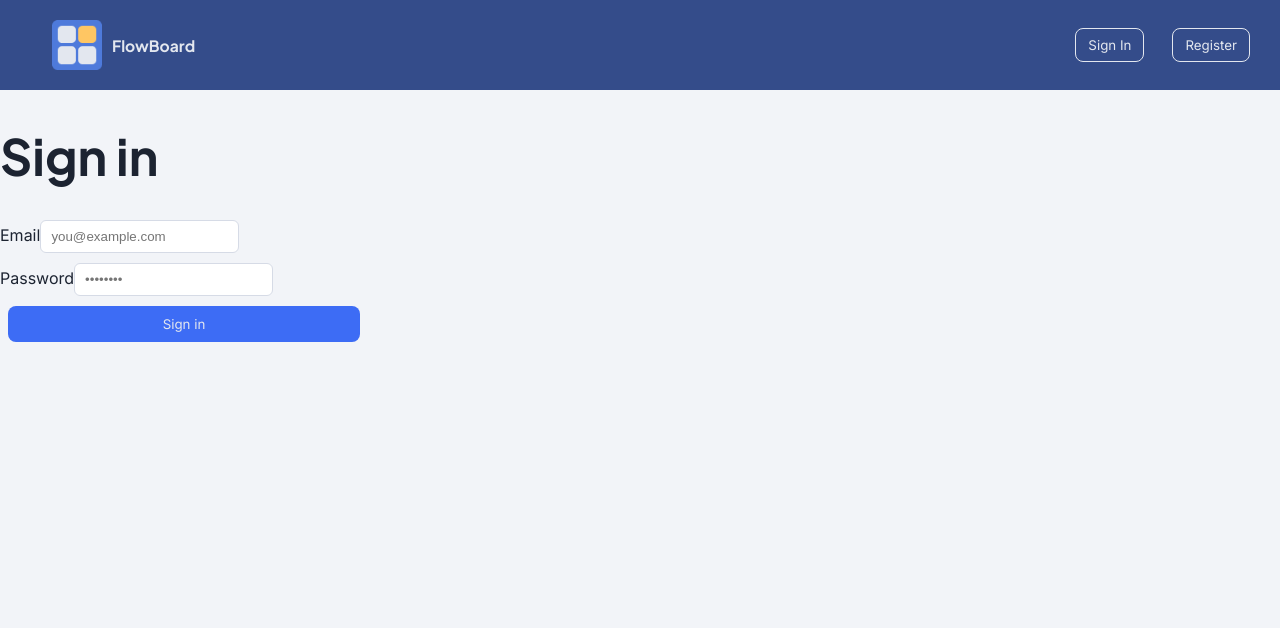
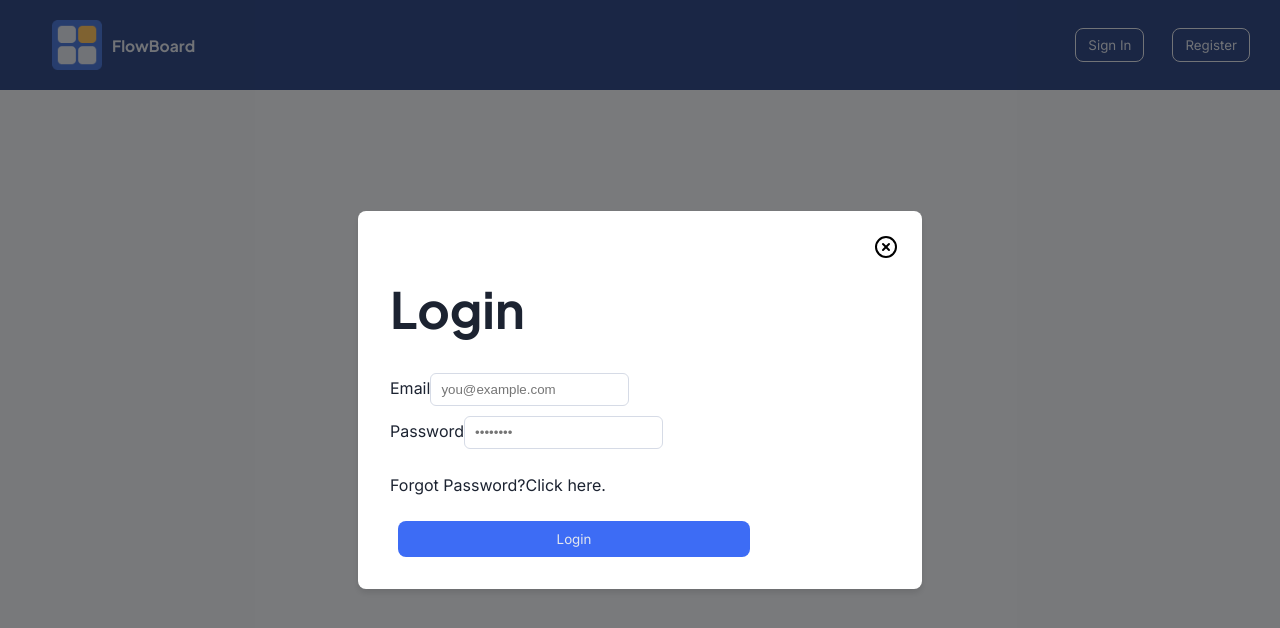
Before and after one commit to notEmmi/FlowBoard, a React (Vite) app in the folder frontend/: page /login in a window 1280 px wide. Both pictures are taken after a click on the button "Sign In". Shown: the top 628 px of the page. Built offline with nearby package versions, Linux system fonts and the light colour scheme; no server answers.

Commit message:
feat: implement modal component for login and registration forms

```diff
--- /dev/null
+++ b/frontend/src/components/Modal.css
@@ -0,0 +1,46 @@
+.modal-overlay {
+	position: fixed;
+	top: 0;
+	left: 0;
+	right: 0;
+	bottom: 0;
+	background-color: rgba(0, 0, 0, 0.5);
+	display: flex;
+	justify-content: center;
+	align-items: center;
+	z-index: 1000;
+}
+
+.modal-overlay.hidden {
+	display: none;
+}
+
+.modal-content {
+	background: white;
+	border-radius: 8px;
+	padding: 2rem;
+	max-width: 500px;
+	width: 90%;
+	max-height: 90vh;
+	overflow-y: auto;
+	position: relative;
+	box-shadow: 0 4px 6px rgba(0, 0, 0, 0.1);
+}
+
+.modal-close {
+	position: absolute;
+	top: 1rem;
+	right: 1rem;
+	cursor: pointer;
+	background: none;
+	border: none;
+	padding: 0.5rem;
+	display: flex;
+	align-items: center;
+	justify-content: center;
+	transition: opacity 0.2s;
+}
+
+.modal-close:hover {
+	opacity: 0.7;
+}
--- /dev/null
+++ b/frontend/src/components/Modal.jsx
@@ -0,0 +1,17 @@
+import { CircleX } from 'lucide-react';
+import './Modal.css';
+
+export default function Modal({ children, isOpen, onClose }) {
+	if (!isOpen) return null;
+
+	return (
+		<div className="modal-overlay" onClick={onClose}>
+			<div className="modal-content" onClick={(e) => e.stopPropagation()}>
+				<button onClick={onClose} className="modal-close">
+					<CircleX size={24} />
+				</button>
+				{children}
+			</div>
+		</div>
+	);
+}
--- a/frontend/src/components/TopNav.jsx
+++ b/frontend/src/components/TopNav.jsx
@@ -1,12 +1,19 @@
 import { useNavigate } from 'react-router-dom';
 import './TopNav.css'
 import FlowBoardIcon from '../assets/flowboard-icon.png'
+import Login from '../pages/Login';
+import Registration from '../pages/Registration';
+import { LogIn } from 'lucide-react';
+import { useState } from 'react';
 
 
 
 export default function TopNav() {
-		const navigate = useNavigate();
-		return(
+	const [isLoginOpen, setIsLoginOpen] = useState(false);
+	const [isRegistrationOpen, setIsRegistrationOpen] = useState(false);
+	const navigate = useNavigate();
+	return(
+		<>
 			<div className="top-nav-container">
 				<div className="top-logo">
 					<button onClick={() => navigate('/')} className='btn-link'>
@@ -15,9 +22,12 @@ export default function TopNav() {
 					</button>
 				</div>
 				<div className="top-nav">
-					<button onClick={() => navigate('/login')} className='btn-ghost'>Sign In</button>
-					<button onClick={() => navigate('/register')} className='btn-ghost'>Register</button>
+					<button onClick={() => setIsLoginOpen(true)} className='btn-ghost'>Sign In</button>
+					<button onClick={() => setIsRegistrationOpen(true)} className='btn-ghost'>Register</button>
 				</div>
 			</div>
-		);
+			<Login isOpen={isLoginOpen} closeModal={setIsLoginOpen}/>
+			<Registration isOpen={isRegistrationOpen} closeModal={setIsRegistrationOpen}/>
+		</>
+	);
 }
--- a/frontend/src/pages/Landing.jsx
+++ b/frontend/src/pages/Landing.jsx
@@ -1,13 +1,19 @@
-import { Link } from 'react-router-dom';
+import { useState } from 'react';
 import './Landing.css';
 import HeroImage from '../assets/hero.png'
 import { useNavigate } from 'react-router-dom';
+import Login from './Login';
+import Registration from './Registration';
 
 
 
 const Section1 = function() {
 	const navigate = useNavigate();
+	const [isLoginOpen, setIsLoginOpen] = useState(false);
+	const [isRegistrationOpen, setIsRegistrationOpen] = useState(false);
+
 	return(
+		<>
 		<div className='section1'>
 			<div className="left">
 
@@ -15,14 +21,16 @@ const Section1 = function() {
 				<h2>A project board built for builders.</h2>
 
 				<div className="ctas">
-					<button onClick={() => navigate('/register')} className="btn-primary">Get started</button>
-					<button onClick={() => navigate('/login')} className="btn-ghost">Sign in</button>
+					<button onClick={() => setIsRegistrationOpen(true)} className="btn-primary">Get started</button>
 				</div>
 			</div>
 			<div className='right'>
 				<img src={ HeroImage } alt="Hero" className='hero-image' />
 			</div>
 		</div>
+		<Login isOpen={isLoginOpen} closeModal={setIsLoginOpen} />
+		<Registration isOpen={isRegistrationOpen} closeModal={setIsRegistrationOpen} />
+		</>
 	);
 }
 
--- a/frontend/src/pages/Login.jsx
+++ b/frontend/src/pages/Login.jsx
@@ -1,9 +1,12 @@
+import { useState } from 'react';
 import './Login.css';
+import Modal from '../components/Modal.jsx';
 
-export default function Login () {
+export default function Login ( {isOpen, closeModal}) {
 	return (
+		<Modal isOpen={isOpen} onClose={() => closeModal(false)}>
 			<div className="page-container login-page">
-			<h1>Sign in</h1>
+					<h1>Login</h1>
 					<form className="auth-form" onSubmit={(e) => e.preventDefault()}>
 						<label>
 							Email
@@ -14,9 +17,11 @@ export default function Login () {
 							Password
 							<input type="password" name="password" placeholder="••••••••" />
 						</label>
+						<p>Forgot Password?<span className='link'>Click here.</span></p>
 
-				<button type="submit" className="btn-primary">Sign in</button>
+						<button type="submit" className="btn-primary">Login</button>
 					</form>
 			</div>
+		</Modal>
 	);
 }
--- a/frontend/src/pages/Registration.jsx
+++ b/frontend/src/pages/Registration.jsx
@@ -1,7 +1,9 @@
 import './Registration.css';
+import Modal from '../components/Modal.jsx';
 
-export default function Registration () {
+export default function Registration ({isOpen, closeModal}) {
 	return (
+		<Modal isOpen={isOpen} onClose={() => closeModal(false)} >
 			<div className="page-container registration-page">
 				<h1>Create account</h1>
 				<form className="auth-form" onSubmit={(e) => e.preventDefault()}>
@@ -23,5 +25,6 @@ export default function Registration () {
 					<button type="submit" className="btn-primary">Create account</button>
 				</form>
 		</div>
+		</Modal>
 	);
 }
```
Lines whose indentation alone changed are shown as unchanged.
